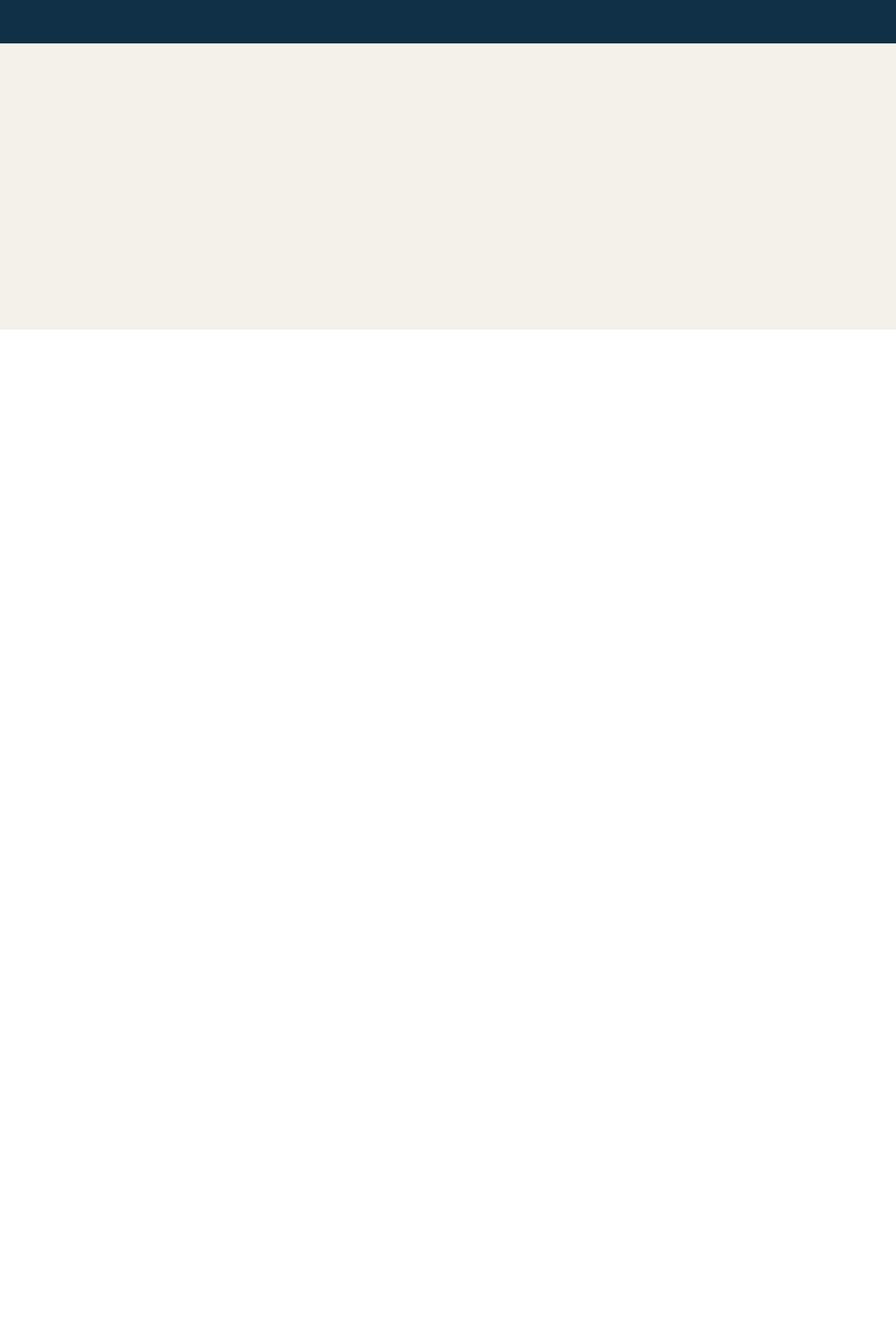
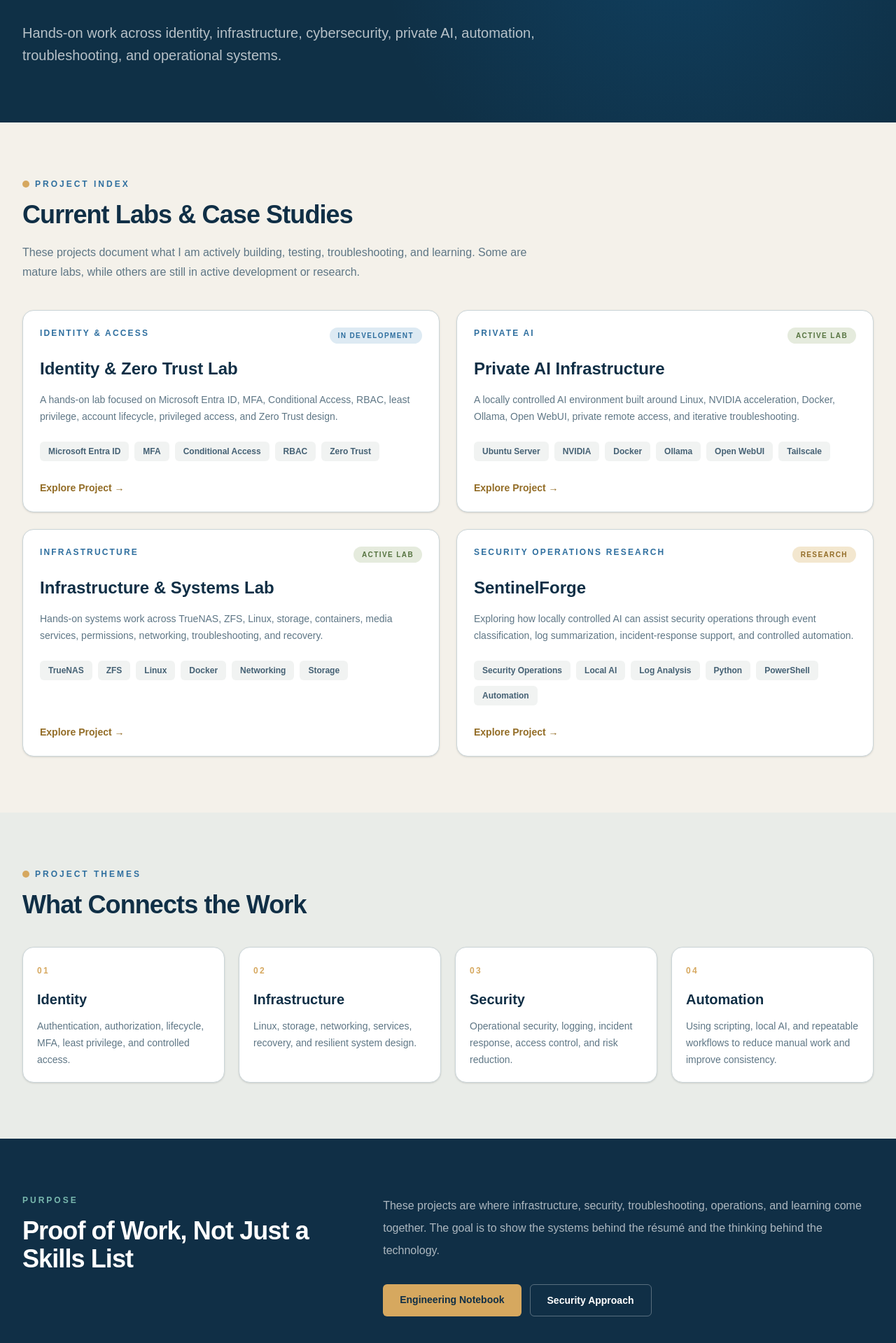
Before and after one commit to BTCyberSecurity/brandontate-portfolio, a Next.js app: page /projects in a window 1280 px wide. Shown: the part 329-2248 px from the top of the page at 70% size. Before the commit the page ends 800 px from the top, so only its background shows below. Built offline with nearby package versions, Linux system fonts and the light colour scheme.

Commit message:
Build projects index page

```diff
--- a/src/app/projects/page.tsx
+++ b/src/app/projects/page.tsx
@@ -1,8 +1,98 @@
 import Header from "@/components/Header";
+
+const projects = [
+  {
+    category: "Identity & Access",
+    title: "Identity & Zero Trust Lab",
+    status: "In Development",
+    description:
+      "A hands-on lab focused on Microsoft Entra ID, MFA, Conditional Access, RBAC, least privilege, account lifecycle, privileged access, and Zero Trust design.",
+    href: "/projects/identity-zero-trust",
+    stack: [
+      "Microsoft Entra ID",
+      "MFA",
+      "Conditional Access",
+      "RBAC",
+      "Zero Trust",
+    ],
+  },
+  {
+    category: "Private AI",
+    title: "Private AI Infrastructure",
+    status: "Active Lab",
+    description:
+      "A locally controlled AI environment built around Linux, NVIDIA acceleration, Docker, Ollama, Open WebUI, private remote access, and iterative troubleshooting.",
+    href: "/projects/private-ai-infrastructure",
+    stack: [
+      "Ubuntu Server",
+      "NVIDIA",
+      "Docker",
+      "Ollama",
+      "Open WebUI",
+      "Tailscale",
+    ],
+  },
+  {
+    category: "Infrastructure",
+    title: "Infrastructure & Systems Lab",
+    status: "Active Lab",
+    description:
+      "Hands-on systems work across TrueNAS, ZFS, Linux, storage, containers, media services, permissions, networking, troubleshooting, and recovery.",
+    href: "/projects/infrastructure-systems",
+    stack: [
+      "TrueNAS",
+      "ZFS",
+      "Linux",
+      "Docker",
+      "Networking",
+      "Storage",
+    ],
+  },
+  {
+    category: "Security Operations Research",
+    title: "SentinelForge",
+    status: "Research",
+    description:
+      "Exploring how locally controlled AI can assist security operations through event classification, log summarization, incident-response support, and controlled automation.",
+    href: "/projects/sentinelforge",
+    stack: [
+      "Security Operations",
+      "Local AI",
+      "Log Analysis",
+      "Python",
+      "PowerShell",
+      "Automation",
+    ],
+  },
+];
+
+const themes = [
+  {
+    number: "01",
+    title: "Identity",
+    text: "Authentication, authorization, lifecycle, MFA, least privilege, and controlled access.",
+  },
+  {
+    number: "02",
+    title: "Infrastructure",
+    text: "Linux, storage, networking, services, recovery, and resilient system design.",
+  },
+  {
+    number: "03",
+    title: "Security",
+    text: "Operational security, logging, incident response, access control, and risk reduction.",
+  },
+  {
+    number: "04",
+    title: "Automation",
+    text: "Using scripting, local AI, and repeatable workflows to reduce manual work and improve consistency.",
+  },
+];
 
 export const metadata = {
   title: "Projects",
-  description: "Technical projects and hands-on labs from Brandon Tate.",
+  description:
+    "Technical projects and hands-on labs from Brandon Tate covering identity, infrastructure, cybersecurity, private AI, and security operations.",
 };
 
 export default function ProjectsPage() {
@@ -10,20 +100,180 @@ export default function ProjectsPage() {
     <main className="min-h-screen bg-[#F4F1EA] text-[#102F46]">
       <Header />
 
-      <section className="bg-[#0F3046] px-6 py-20 text-white lg:px-8">
-        <div className="mx-auto max-w-7xl">
+      {/* Hero */}
+      <section className="relative overflow-hidden bg-[#0F3046] px-5 pb-20 pt-16 text-white sm:px-6 sm:pt-20 lg:px-8">
+        <div
+          className="absolute inset-0 opacity-20"
+          style={{
+            background:
+              "radial-gradient(circle at 75% 35%, #147BC1 0%, transparent 42%)",
+          }}
+        />
+
+        <div className="relative mx-auto max-w-7xl">
           <p className="text-xs font-bold uppercase tracking-[0.25em] text-[#79B8AE]">
             Projects & Labs
           </p>
 
-          <h1 className="mt-4 text-5xl font-black tracking-tight sm:text-6xl">
-            Projects
+          <h1 className="mt-4 max-w-5xl text-[2.7rem] font-black leading-[0.98] tracking-tight sm:text-6xl lg:text-7xl">
+            Building the Systems Behind the Skills
           </h1>
 
-          <p className="mt-6 max-w-3xl text-lg leading-8 text-white/70">
-            Hands-on work across infrastructure, identity, security, private AI,
-            and systems engineering.
+          <p className="mt-6 max-w-3xl text-base leading-7 text-white/70 sm:text-xl sm:leading-8">
+            Hands-on work across identity, infrastructure, cybersecurity,
+            private AI, automation, troubleshooting, and operational systems.
           </p>
+        </div>
+      </section>
+
+      {/* Project Index */}
+      <section className="px-6 py-20 lg:px-8">
+        <div className="mx-auto max-w-7xl">
+          <div className="flex items-center gap-2">
+            <span className="h-2.5 w-2.5 rounded-full bg-[#D6A85F]" />
+
+            <p className="text-xs font-bold uppercase tracking-[0.25em] text-[#2F6F9F]">
+              Project Index
+            </p>
+          </div>
+
+          <h2 className="mt-4 text-4xl font-black tracking-tight">
+            Current Labs & Case Studies
+          </h2>
+
+          <p className="mt-5 max-w-3xl leading-7 text-[#5E7685]">
+            These projects document what I am actively building, testing,
+            troubleshooting, and learning. Some are mature labs, while others
+            are still in active development or research.
+          </p>
+
+          <div className="mt-10 grid gap-6 md:grid-cols-2">
+            {projects.map((project) => (
+              <a
+                key={project.title}
+                href={project.href}
+                className="group flex h-full flex-col rounded-2xl border border-[#CBD5D8] bg-white p-6 shadow-sm transition hover:-translate-y-1 hover:shadow-md"
+              >
+                <div className="flex flex-wrap items-start justify-between gap-3">
+                  <p className="text-xs font-bold uppercase tracking-[0.18em] text-[#2F6F9F]">
+                    {project.category}
+                  </p>
+
+                  <span
+                    className={`rounded-full px-3 py-1 text-[10px] font-bold uppercase tracking-[0.14em] ${
+                      project.status === "Active Lab"
+                        ? "bg-[#E5EBDD] text-[#55733F]"
+                        : project.status === "In Development"
+                          ? "bg-[#DDEAF3] text-[#2F6F9F]"
+                          : "bg-[#F3E7CF] text-[#936D27]"
+                    }`}
+                  >
+                    {project.status}
+                  </span>
+                </div>
+
+                <h3 className="mt-5 text-2xl font-black text-[#102F46]">
+                  {project.title}
+                </h3>
+
+                <p className="mt-4 text-sm leading-6 text-[#5E7685]">
+                  {project.description}
+                </p>
+
+                <div className="mt-6 flex flex-wrap gap-2">
+                  {project.stack.map((item) => (
+                    <span
+                      key={item}
+                      className="rounded-md bg-[#F1F3F2] px-3 py-1.5 text-xs font-semibold text-[#456174]"
+                    >
+                      {item}
+                    </span>
+                  ))}
+                </div>
+
+                <div className="mt-auto pt-7">
+                  <p className="text-sm font-bold text-[#936D27] transition group-hover:text-[#102F46]">
+                    Explore Project →
+                  </p>
+                </div>
+              </a>
+            ))}
+          </div>
+        </div>
+      </section>
+
+      {/* Themes */}
+      <section className="bg-[#E9ECE8] px-6 py-20 lg:px-8">
+        <div className="mx-auto max-w-7xl">
+          <div className="flex items-center gap-2">
+            <span className="h-2.5 w-2.5 rounded-full bg-[#D6A85F]" />
+
+            <p className="text-xs font-bold uppercase tracking-[0.25em] text-[#2F6F9F]">
+              Project Themes
+            </p>
+          </div>
+
+          <h2 className="mt-4 text-4xl font-black tracking-tight">
+            What Connects the Work
+          </h2>
+
+          <div className="mt-10 grid gap-5 md:grid-cols-2 lg:grid-cols-4">
+            {themes.map((item) => (
+              <article
+                key={item.number}
+                className="rounded-2xl border border-[#CBD5D8] bg-white p-5 shadow-sm"
+              >
+                <span className="text-xs font-black tracking-[0.2em] text-[#D6A85F]">
+                  {item.number}
+                </span>
+
+                <h3 className="mt-4 text-xl font-black">{item.title}</h3>
+
+                <p className="mt-3 text-sm leading-6 text-[#5E7685]">
+                  {item.text}
+                </p>
+              </article>
+            ))}
+          </div>
+        </div>
+      </section>
+
+      {/* Closing */}
+      <section className="bg-[#102F46] px-6 py-20 text-white lg:px-8">
+        <div className="mx-auto grid max-w-7xl gap-12 lg:grid-cols-[.8fr_1.2fr]">
+          <div>
+            <p className="text-xs font-bold uppercase tracking-[0.25em] text-[#79B8AE]">
+              Purpose
+            </p>
+
+            <h2 className="mt-4 text-4xl font-black tracking-tight">
+              Proof of Work, Not Just a Skills List
+            </h2>
+          </div>
+
+          <div>
+            <p className="text-base leading-8 text-white/65">
+              These projects are where infrastructure, security, troubleshooting,
+              operations, and learning come together. The goal is to show the
+              systems behind the résumé and the thinking behind the technology.
+            </p>
+
+            <div className="mt-8 flex flex-wrap gap-3">
+              <a
+                href="/writing"
+                className="rounded-md bg-[#D6A85F] px-6 py-3 text-sm font-bold text-[#102F46] transition hover:bg-white"
+              >
+                Engineering Notebook
+              </a>
+
+              <a
+                href="/security"
+                className="rounded-md border border-white/30 px-6 py-3 text-sm font-bold transition hover:bg-white hover:text-[#102F46]"
+              >
+                Security Approach
+              </a>
+            </div>
+          </div>
         </div>
       </section>
     </main>
```
